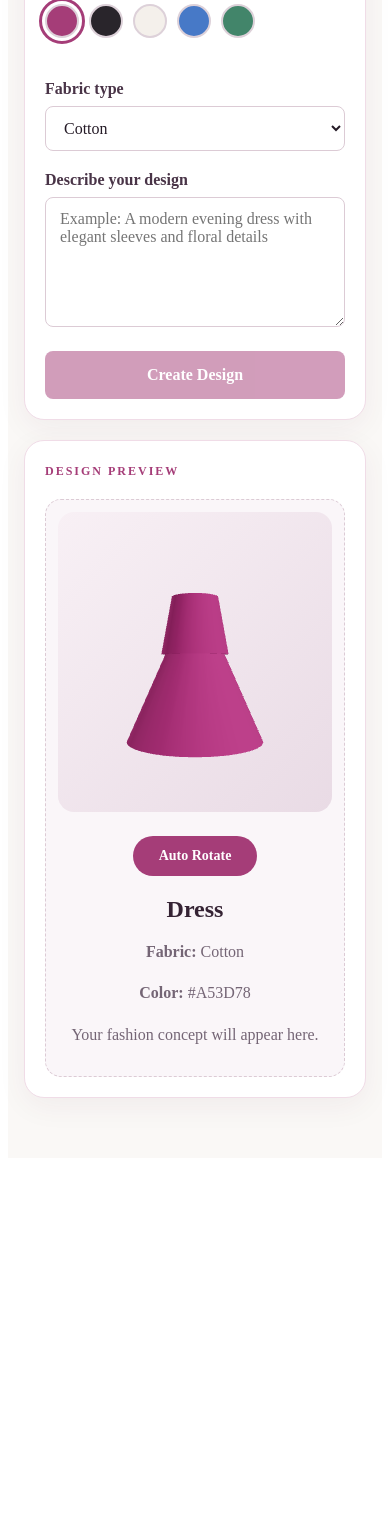
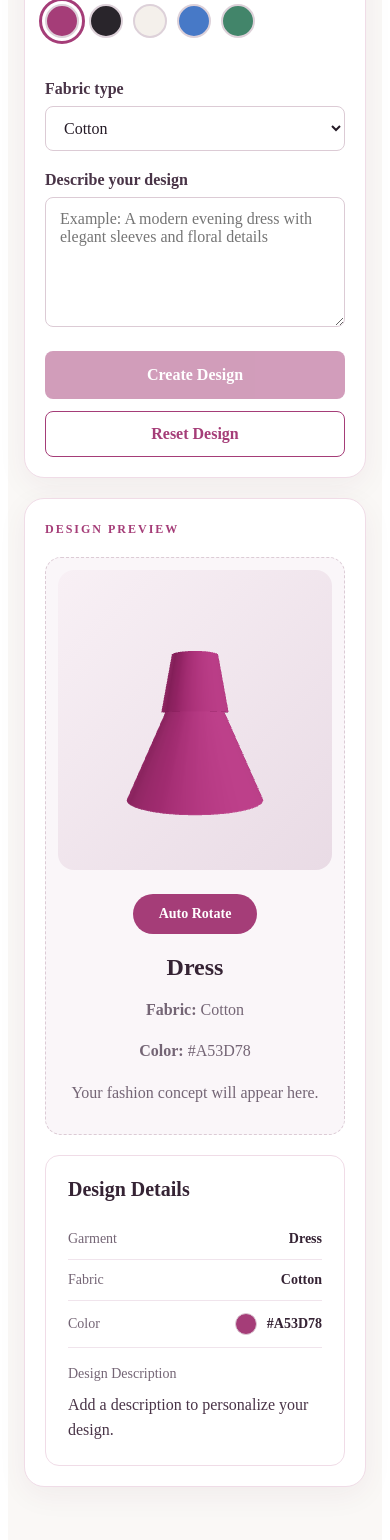
Before and after one commit to Manasaveenakasala/styleverse-ai, a React (Vite) app in the folder frontend/: page /studio in a window 390 px wide. Shown: the part 725-2265 px from the top of the page. Before the commit the page ends 1891 px from the top, so only its background shows below. Built offline with nearby package versions, Linux system fonts and the light colour scheme.

Commit message:
feat: complete Sprint 2 3D fashion design studio

```diff
--- a/frontend/src/App.css
+++ b/frontend/src/App.css
@@ -1,4 +1,3 @@
-
 /* =========================================
    STYLEVERSE AI — GLOBAL LAYOUT
 ========================================= */
@@ -188,13 +187,7 @@
   display: grid;
   place-items: center;
   border-radius: 30px;
-  background:
-    linear-gradient(
-      145deg,
-      #e8c7d8,
-      #f4e9ef,
-      #c6a5be
-    );
+  background: linear-gradient(145deg, #e8c7d8, #f4e9ef, #c6a5be);
 }
 
 .fashion-card {
@@ -244,8 +237,7 @@
 
 .feature-grid {
   display: grid;
-  grid-template-columns:
-    repeat(3, minmax(0, 1fr));
+  grid-template-columns: repeat(3, minmax(0, 1fr));
   gap: 24px;
   margin-top: 40px;
 }
@@ -325,9 +317,7 @@
 
 .design-workspace {
   display: grid;
-  grid-template-columns:
-    minmax(0, 1fr)
-    minmax(0, 1fr);
+  grid-template-columns: minmax(0, 1fr) minmax(0, 1fr);
   gap: 32px;
   align-items: start;
   width: 100%;
@@ -503,12 +493,7 @@
   height: 350px;
   margin: 0 auto 24px;
   border-radius: 16px;
-  background:
-    linear-gradient(
-      135deg,
-      #f8f0f5,
-      #e9dbe5
-    );
+  background: linear-gradient(135deg, #f8f0f5, #e9dbe5);
   overflow: hidden;
 }
 
@@ -544,6 +529,33 @@
 
 .rotation-button:focus-visible {
   outline: 3px solid #251b27;
+  outline-offset: 3px;
+}
+
+/* =========================================
+   SPRINT 2 — RESET DESIGN BUTTON
+========================================= */
+
+.reset-button {
+  width: 100%;
+  margin-top: 12px;
+  padding: 13px 22px;
+  background: #ffffff;
+  color: #a53d78;
+  border: 1px solid #a53d78;
+  border-radius: 8px;
+  font: inherit;
+  font-weight: 600;
+  cursor: pointer;
+  transition: background-color 0.2s ease;
+}
+
+.reset-button:hover {
+  background: #f9eaf2;
+}
+
+.reset-button:focus-visible {
+  outline: 3px solid #a53d78;
   outline-offset: 3px;
 }
 
@@ -690,4 +702,70 @@ footer {
     min-width: 34px;
     min-height: 34px;
   }
+
+
+/* =========================================
+   SPRINT 2 — ENHANCED DESIGN DETAILS
+========================================= */
+
+.design-details {
+  margin-top: 20px;
+  padding: 22px;
+  background: #ffffff;
+  border: 1px solid #f0dce7;
+  border-radius: 14px;
 }
+
+.design-details h3 {
+  margin: 0 0 18px;
+  font-size: 20px;
+  color: #352334;
+}
+
+.design-detail-row {
+  display: flex;
+  align-items: center;
+  justify-content: space-between;
+  gap: 16px;
+  padding: 12px 0;
+  border-bottom: 1px solid #f0e4ec;
+}
+
+.design-detail-row > span,
+.design-detail-description > span {
+  color: #746575;
+  font-size: 14px;
+}
+
+.design-detail-row strong {
+  color: #352334;
+  font-size: 14px;
+}
+
+.design-color-value {
+  display: flex;
+  align-items: center;
+  gap: 10px;
+}
+
+.design-color-indicator {
+  display: inline-block;
+  width: 22px;
+  height: 22px;
+  flex-shrink: 0;
+  border: 1px solid #dccbd5;
+  border-radius: 50%;
+}
+
+.design-detail-description {
+  padding-top: 16px;
+}
+
+.design-detail-description p {
+  margin: 10px 0 0;
+  color: #493447;
+  line-height: 1.6;
+  overflow-wrap: anywhere;
+}
+
+}
--- a/frontend/src/components/DesignWorkspace.tsx
+++ b/frontend/src/components/DesignWorkspace.tsx
@@ -43,22 +43,16 @@ type CreatedDesign = {
 }
 
 export default function DesignWorkspace() {
-  // Garment selection
+  // Current design settings
   const [garment, setGarment] = useState<GarmentType>('Dress')
-
-  // Color selection
   const [color, setColor] = useState('#a53d78')
-
-  // Fabric selection
   const [fabric, setFabric] = useState<FabricType>('Cotton')
-
-  // User's design description
   const [description, setDescription] = useState('')
 
-  // Created design result
+  // Created design summary
   const [design, setDesign] = useState<CreatedDesign | null>(null)
 
-  // Handle design creation
+  // Create a design summary
   function handleGenerate() {
     const trimmedDescription = description.trim()
 
@@ -72,6 +66,15 @@ export default function DesignWorkspace() {
       fabric,
       description: trimmedDescription,
     })
+  }
+
+  // Reset design settings
+  function handleReset() {
+    setGarment('Dress')
+    setColor('#a53d78')
+    setFabric('Cotton')
+    setDescription('')
+    setDesign(null)
   }
 
   return (
@@ -111,7 +114,7 @@ export default function DesignWorkspace() {
           ))}
         </select>
 
-        {/* Custom garment color */}
+        {/* Custom color picker */}
         <label htmlFor="garment-color">
           Garment color
         </label>
@@ -123,7 +126,7 @@ export default function DesignWorkspace() {
           onChange={(event) => setColor(event.target.value)}
         />
 
-        {/* Preset colors */}
+        {/* Color preset buttons */}
         <div
           className="color-presets"
           role="group"
@@ -180,8 +183,7 @@ export default function DesignWorkspace() {
           id="design-description"
           value={description}
           onChange={(event) =>
-            setDescription(event.target.value)
-          }
+            setDescription(event.target.value)}
           placeholder="Example: A modern evening dress with elegant sleeves and floral details"
           rows={5}
         />
@@ -195,10 +197,19 @@ export default function DesignWorkspace() {
         >
           Create Design
         </button>
+
+        {/* Reset Design button */}
+        <button
+          type="button"
+          className="reset-button"
+          onClick={handleReset}
+        >
+          Reset Design
+        </button>
       </div>
 
       {/* ======================================
-          RIGHT PANEL — 3D DESIGN PREVIEW
+          RIGHT PANEL — DESIGN PREVIEW
       ====================================== */}
 
       <div className="design-preview">
@@ -214,7 +225,7 @@ export default function DesignWorkspace() {
             fabric={fabric}
           />
 
-          {/* Current garment information */}
+          {/* Current selection */}
           <h3>{garment}</h3>
 
           <p>
@@ -230,6 +241,53 @@ export default function DesignWorkspace() {
               ? description
               : 'Your fashion concept will appear here.'}
           </p>
+        </div>
+
+        {/* ======================================
+            ENHANCED DESIGN DETAILS
+        ====================================== */}
+
+        <div className="design-details">
+          <h3>Design Details</h3>
+
+          {/* Garment */}
+          <div className="design-detail-row">
+            <span>Garment</span>
+            <strong>{garment}</strong>
+          </div>
+
+          {/* Fabric */}
+          <div className="design-detail-row">
+            <span>Fabric</span>
+            <strong>{fabric}</strong>
+          </div>
+
+          {/* Color */}
+          <div className="design-detail-row">
+            <span>Color</span>
+
+            <div className="design-color-value">
+              <span
+                className="design-color-indicator"
+                style={{
+                  backgroundColor: color,
+                }}
+                aria-hidden="true"
+              />
+
+              <strong>{color.toUpperCase()}</strong>
+            </div>
+          </div>
+
+          {/* Description */}
+          <div className="design-detail-description">
+            <span>Design Description</span>
+
+            <p>
+              {description.trim() ||
+                'Add a description to personalize your design.'}
+            </p>
+          </div>
         </div>
 
         {/* ======================================
```
